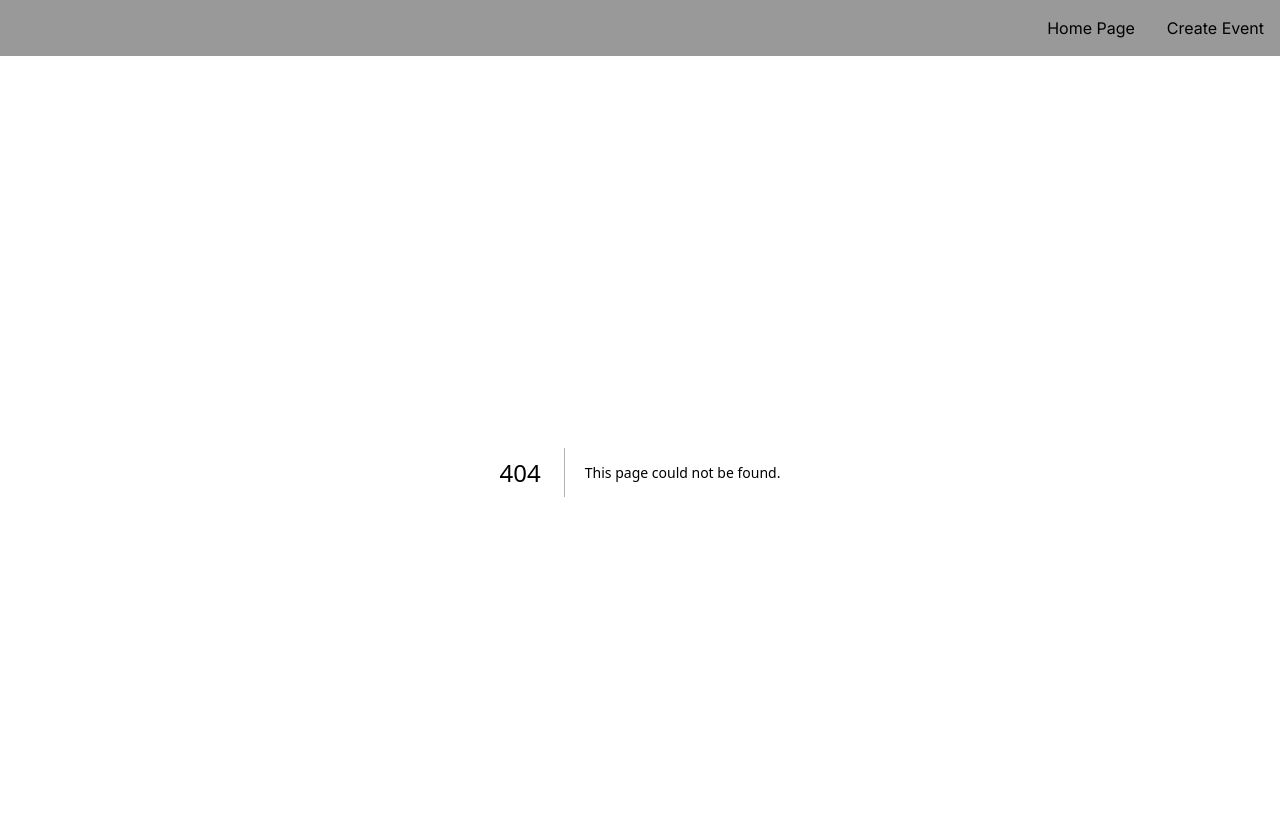
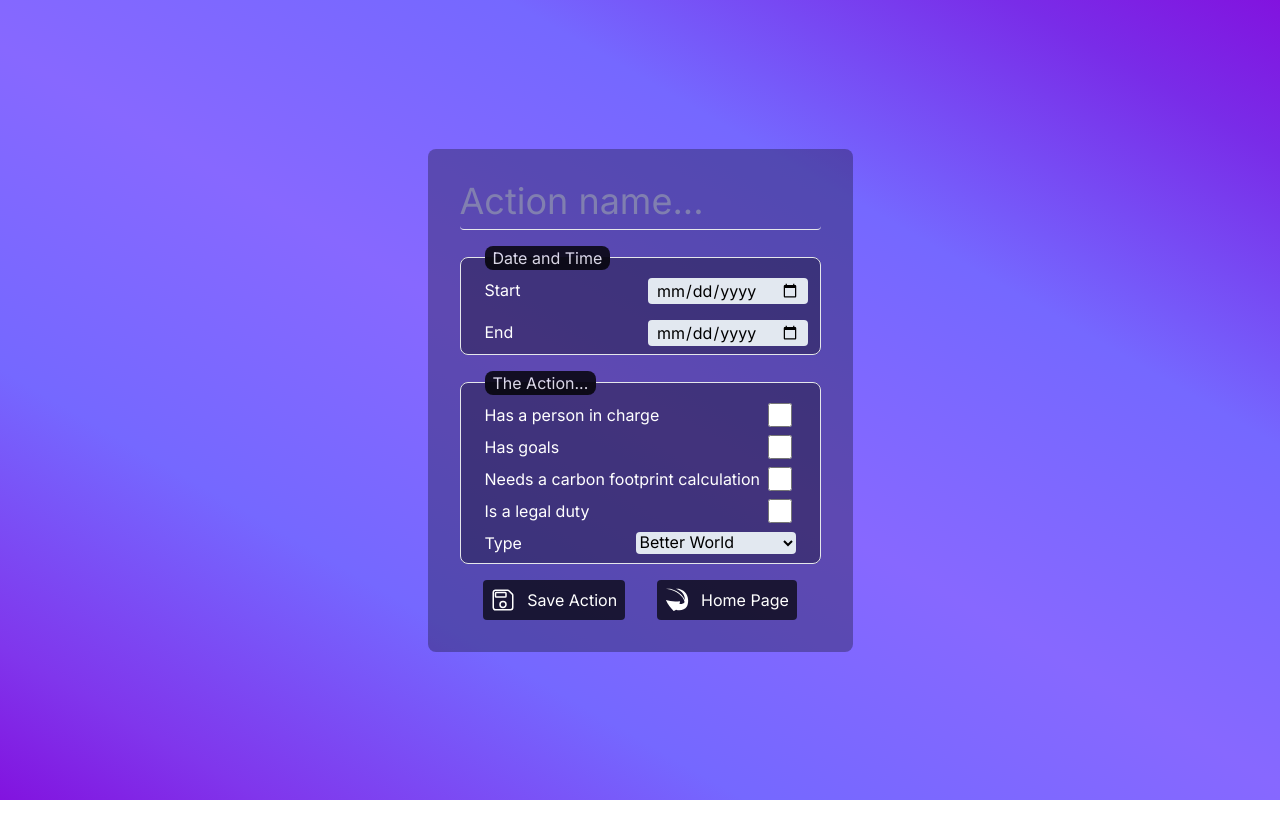
Before and after one commit to AgusT613/liftun_entrevista_front, a Next.js app: page /create-action in a window 1280 px wide. Before the commit this address had no page. Shown: the top 838 px of the page. After the commit the page ends 800 px from the top, so only its background shows below. Built offline with nearby package versions, Linux system fonts and the light colour scheme.

Commit message:
Submit form buttons modified and added icons

```diff
--- /dev/null
+++ b/app/create-action/page.tsx
@@ -0,0 +1,83 @@
+'use client'
+import ActionSchedule from '@/components/ActionSchedule'
+import Fieldset from '@/components/Fieldset'
+import SubmitBtn from '@/components/SubmitBtn'
+import ToggleBtn from '@/components/ToggleBtn'
+import { useRouter } from 'next/navigation'
+import { IoSaveOutline } from 'react-icons/io5'
+import { GiReturnArrow } from 'react-icons/gi'
+
+export default function CreateAction () {
+  const router = useRouter()
+
+  const handleSaveAction = (event: any) => {
+    const formData: HTMLFormElement = event.target.form
+    const data = Object.fromEntries(new FormData(formData))
+    console.log(data)
+    formData.reset()
+  }
+
+  const handleGoToHomePage = () => { router.push('/') }
+
+  return (
+    <main className='min-h-screen p-4 flex items-center justify-center'>
+      <form className="flex flex-col gap-4 w-[425px] bg-[rgba(0,0,0,.3)] p-8 rounded-lg">
+        {/* Action Name */}
+        <input
+        name="actionName"
+        type="text"
+        placeholder="Action name..."
+        className="text-4xl placeholder:opacity-60 border-b pb-2 rounded"
+        />
+        {/* Date and Time */}
+        <Fieldset
+          className="grid-cols-2 gap-4"
+          legend="Date and Time"
+        >
+          <ActionSchedule dateHtmlFor='dateStart'>Start</ActionSchedule>
+          <ActionSchedule dateHtmlFor='dateEnd'>End</ActionSchedule>
+        </Fieldset>
+        {/* Action Options */}
+        <Fieldset
+          className="gap-2"
+          legend='The Action...'
+        >
+          <div className='flex justify-between items-center'>
+            <label htmlFor="hasPersonInCharge">Has a person in charge</label>
+            <ToggleBtn name='hasPersonInCharge'/>
+          </div>
+          <div className='flex justify-between items-center'>
+            <label htmlFor="hasGoals">Has goals</label>
+            <ToggleBtn name='hasGoals'/>
+          </div>
+          <div className='flex justify-between items-center'>
+            <label htmlFor="needsCarbonFootprint">Needs a carbon footprint calculation</label>
+            <ToggleBtn name='needsCarbonFootprint'/>
+          </div>
+          <div className='flex justify-between items-center'>
+            <label htmlFor="isLegalDuty">Is a legal duty</label>
+            <ToggleBtn name='isLegalDuty'/>
+          </div>
+          <div className='flex justify-between items-center'>
+            <label htmlFor="actionType">Type</label>
+            <select name="actionType" defaultValue={'betterWorld'} className='bg-slate-200 text-black rounded w-40'>
+              <option value="betterWorld">Better World</option>
+              <option value="betterPlace">Better Place</option>
+              <option value="betterCompany">Better Company</option>
+              <option value="betterProfit">Better Profit</option>
+            </select>
+          </div>
+        </Fieldset>
+        {/* Send Form Buttons */}
+        <div className='flex items-center gap-8 justify-center'>
+          <SubmitBtn onClick={handleSaveAction} value={'Save Action'}>
+            <IoSaveOutline className="text-2xl" />
+          </SubmitBtn>
+          <SubmitBtn onClick={handleGoToHomePage} value={'Home Page'}>
+            <GiReturnArrow className="text-2xl" />
+          </SubmitBtn>
+        </div>
+      </form>
+    </main>
+  )
+}
--- a/app/create-event/page.tsx
+++ /dev/null
@@ -1,80 +0,0 @@
-'use client'
-import ActionSchedule from '@/components/ActionSchedule'
-import Fieldset from '@/components/Fieldset'
-import SubmitBtn from '@/components/SubmitBtn'
-import ToggleBtn from '@/components/ToggleBtn'
-import { useRouter } from 'next/navigation'
-
-export default function CreateEvent () {
-  const router = useRouter()
-
-  const handleSaveReset = (event: any) => {
-    const formData: HTMLFormElement = event.target.form
-    const data = Object.fromEntries(new FormData(formData))
-    console.log(data)
-    formData.reset()
-  }
-
-  const handleSaveGoHome = (event: any) => {
-    const formData: HTMLFormElement = event.target.form
-    const data = Object.fromEntries(new FormData(formData))
-    console.log(data)
-    router.push('/')
-  }
-
-  return (
-    <form className="flex flex-col gap-4 w-[425px] bg-[rgba(0,0,0,.3)] p-4 rounded-lg">
-      {/* Action Name */}
-      <input
-      name="actionName"
-      type="text"
-      placeholder="Action name..."
-      className="text-4xl placeholder:opacity-60 border-b pb-2 rounded"
-      />
-      {/* Date and Time */}
-      <Fieldset
-        className="grid-cols-2 gap-4"
-        legend="Date and Time"
-      >
-        <ActionSchedule dateHtmlFor='dateStart'>Start</ActionSchedule>
-        <ActionSchedule dateHtmlFor='dateEnd'>End</ActionSchedule>
-      </Fieldset>
-      {/* Action Options */}
-      <Fieldset
-        className="gap-2"
-        legend='The Action...'
-      >
-        <div className='flex justify-between items-center'>
-          <label htmlFor="hasPersonInCharge">Has a person in charge</label>
-          <ToggleBtn name='hasPersonInCharge'/>
-        </div>
-        <div className='flex justify-between items-center'>
-          <label htmlFor="hasGoals">Has goals</label>
-          <ToggleBtn name='hasGoals'/>
-        </div>
-        <div className='flex justify-between items-center'>
-          <label htmlFor="needsCarbonFootprint">Needs a carbon footprint calculation</label>
-          <ToggleBtn name='needsCarbonFootprint'/>
-        </div>
-        <div className='flex justify-between items-center'>
-          <label htmlFor="isLegalDuty">Is a legal duty</label>
-          <ToggleBtn name='isLegalDuty'/>
-        </div>
-        <div className='flex justify-between items-center'>
-          <label htmlFor="actionType">Type</label>
-          <select name="actionType" defaultValue={'betterWorld'} className='bg-slate-200 text-black rounded w-40'>
-            <option value="betterWorld">Better World</option>
-            <option value="betterPlace">Better Place</option>
-            <option value="betterCompany">Better Company</option>
-            <option value="betterProfit">Better Profit</option>
-          </select>
-        </div>
-      </Fieldset>
-      {/* Send Form Buttons */}
-      <div className='flex items-center gap-8 justify-center'>
-        <SubmitBtn onClick={handleSaveReset} value={'Save and Reset'}/>
-        <SubmitBtn onClick={handleSaveGoHome} value={'Save and Go To Home Page'}/>
-      </div>
-    </form>
-  )
-}
--- a/app/layout.tsx
+++ b/app/layout.tsx
@@ -1,8 +1,6 @@
 import type { Metadata } from 'next'
 import { Inter } from 'next/font/google'
 import './globals.css'
-import Link from 'next/link'
-import { routes } from './routes'
 
 const inter = Inter({ subsets: ['latin'] })
 
@@ -19,16 +17,7 @@ export default function RootLayout ({
   return (
     <html lang="es">
       <body className={inter.className}>
-        <header className='bg-[rgba(0,0,0,.4)] p-4 flex justify-end'>
-          <nav className='flex gap-8'>
-            {routes.map((route, index) => (
-              <Link key={index} href={route.url}>{route.section}</Link>
-            ))}
-          </nav>
-        </header>
-        <main className='min-h-[calc(100vh-56px)] p-4 flex items-center justify-center'>
           {children}
-        </main>
       </body>
     </html>
   )
--- a/app/page.tsx
+++ b/app/page.tsx
@@ -1,7 +1,19 @@
+import Link from 'next/link'
+import { routes } from './routes'
+
 export default function Home () {
   return (
     <>
-      <h2>Home Page</h2>
+      <header className='bg-[rgba(0,0,0,.4)] p-4 flex justify-end'>
+        <nav className='flex gap-8'>
+          {routes.map((route, index) => (
+            <Link key={index} href={route.url}>{route.section}</Link>
+          ))}
+        </nav>
+      </header>
+      <main className='min-h-[calc(100vh-60px)] p-4'>
+        <h2>Home Page</h2>
+      </main>
     </>
   )
 }
--- a/app/routes.ts
+++ b/app/routes.ts
@@ -1,10 +1,10 @@
 export const routes: Array<{ section: string, url: string }> = [
+  // {
+  //   section: 'Home Page',
+  //   url: '/'
+  // },
   {
-    section: 'Home Page',
-    url: '/'
-  },
-  {
-    section: 'Create Event',
-    url: '/create-event'
+    section: 'Create Action',
+    url: '/create-action'
   }
 ]
--- a/components/SubmitBtn.tsx
+++ b/components/SubmitBtn.tsx
@@ -1,4 +1,5 @@
-export default function SubmitBtn ({ onClick, className, value }: {
+export default function SubmitBtn ({ children, onClick, className, value }: {
+  children: React.ReactNode
   onClick: (event: React.MouseEvent<HTMLInputElement>) => void
   className?: string
   value: string
@@ -9,11 +10,14 @@ export default function SubmitBtn ({ onClick, className, value }: {
   }
 
   return (
-        <input
-        type="submit"
-        onClick={handleSubmit}
-        className={`p-2 bg-[rgba(0,0,0,.7)] transition-colors rounded hover:text-black hover:bg-slate-200 cursor-pointer ${className}`}
-        value={value}
-        />
+    <div className={`p-2 bg-[rgba(0,0,0,.7)] transition-colors rounded hover:text-black hover:bg-slate-200 cursor-pointer flex items-center gap-3 ${className}`}>
+      {children}
+      <input
+      type="submit"
+      onClick={handleSubmit}
+      className="cursor-pointer"
+      value={value}
+      />
+    </div>
   )
 }
```
